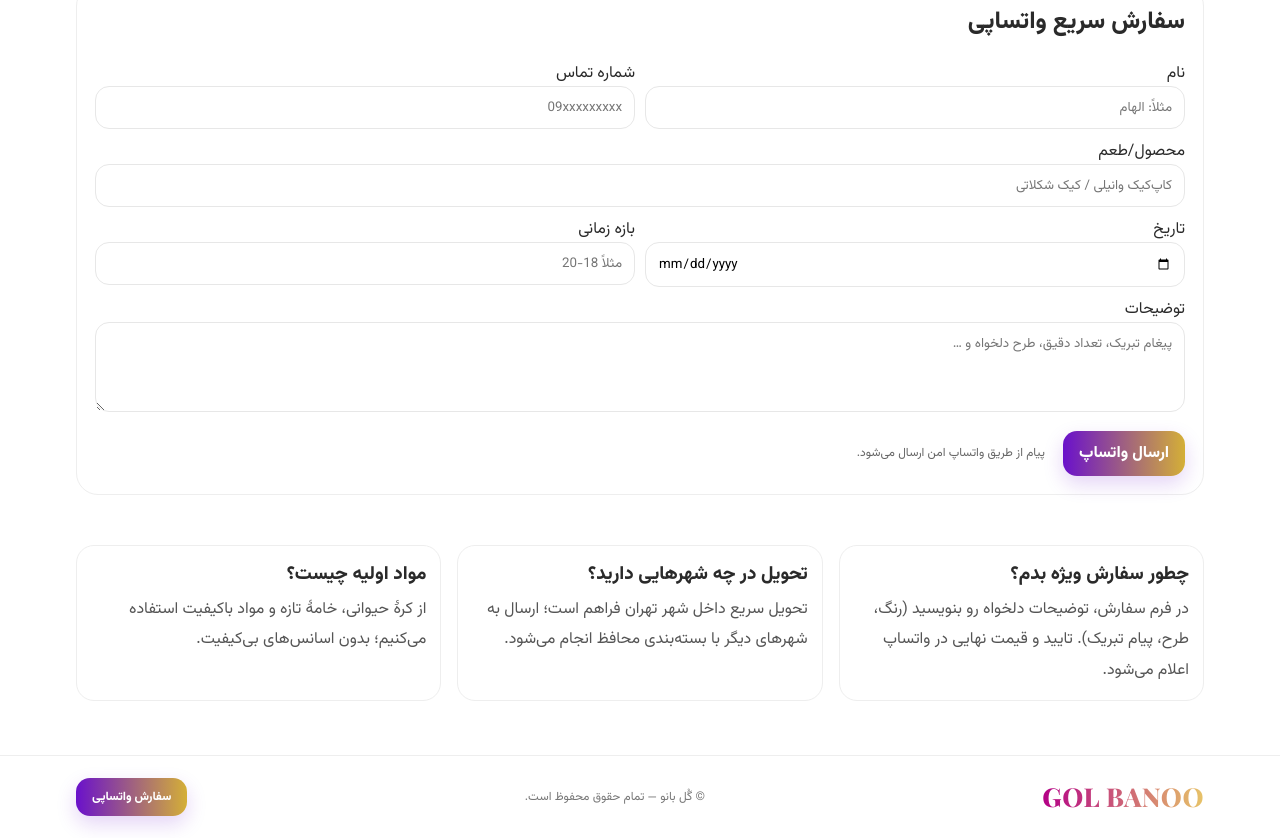
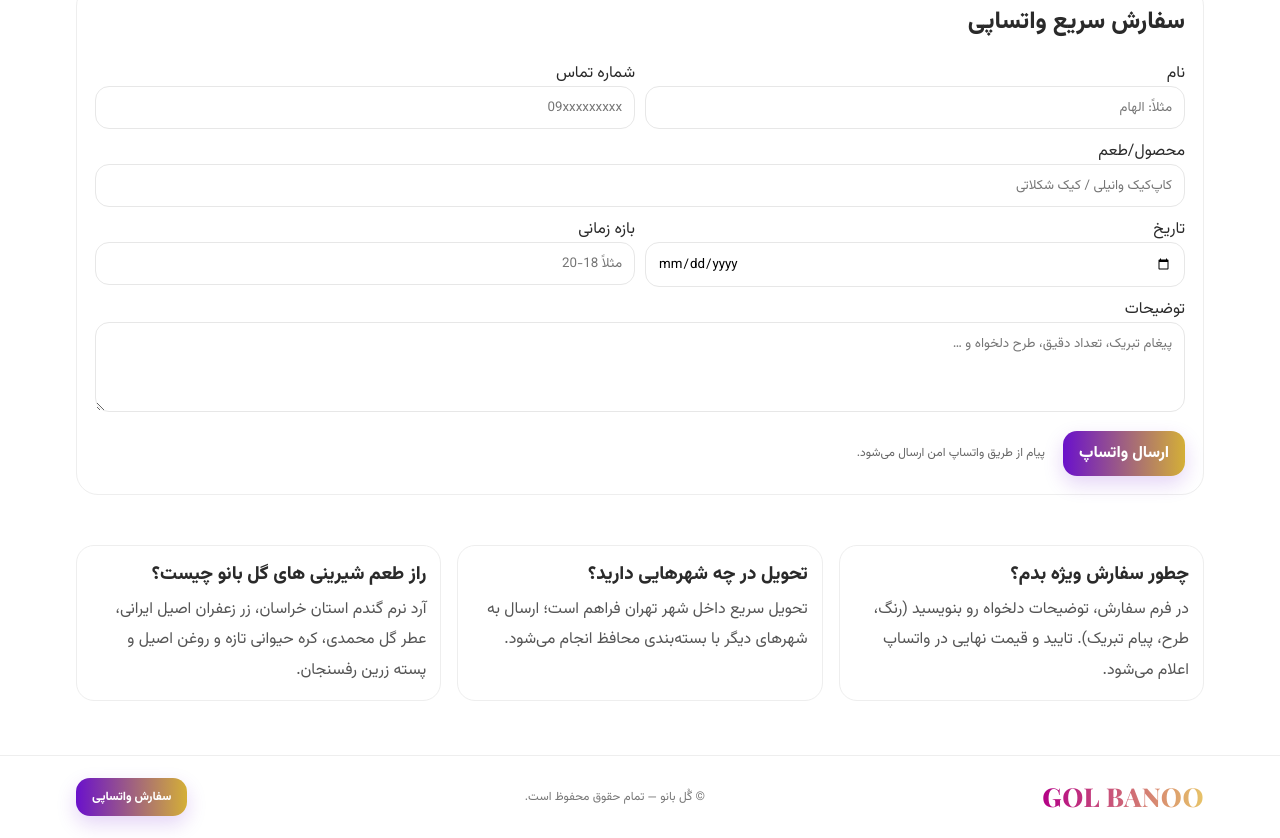
Before and after one commit to didgar84-sketch/gol-banoo.ir, a plain HTML site: page index.html in a window 1280 px wide. Shown: the part 2249-3087 px from the top of the page. Drawn offline with nearby package versions, Linux system fonts and the light colour scheme.

Commit message:
Update index.html

```diff
--- a/index.html
+++ b/index.html
@@ -325,8 +325,8 @@
         <p style="margin:0;color:#555;line-height:1.9">تحویل سریع داخل شهر تهران فراهم است؛ ارسال به شهرهای دیگر با بسته‌بندی محافظ انجام می‌شود.</p>
       </div>
       <div class="faq-item">
-        <h3 style="margin:0 0 6px 0">مواد اولیه چیست؟</h3>
-        <p style="margin:0;color:#555;line-height:1.9">از کرهٔ حیوانی، خامهٔ تازه و مواد باکیفیت استفاده می‌کنیم؛ بدون اسانس‌های بی‌کیفیت.</p>
+        <h3 style="margin:0 0 6px 0">راز طعم شیرینی های گل بانو چیست؟</h3>
+        <p style="margin:0;color:#555;line-height:1.9">آرد نرم گندم استان خراسان، زر زعفران اصیل ایرانی، عطر گل محمدی، کره حیوانی تازه و روغن اصیل و پسته زرین رفسنجان.</p>
       </div>
     </div>
   </div>
```
